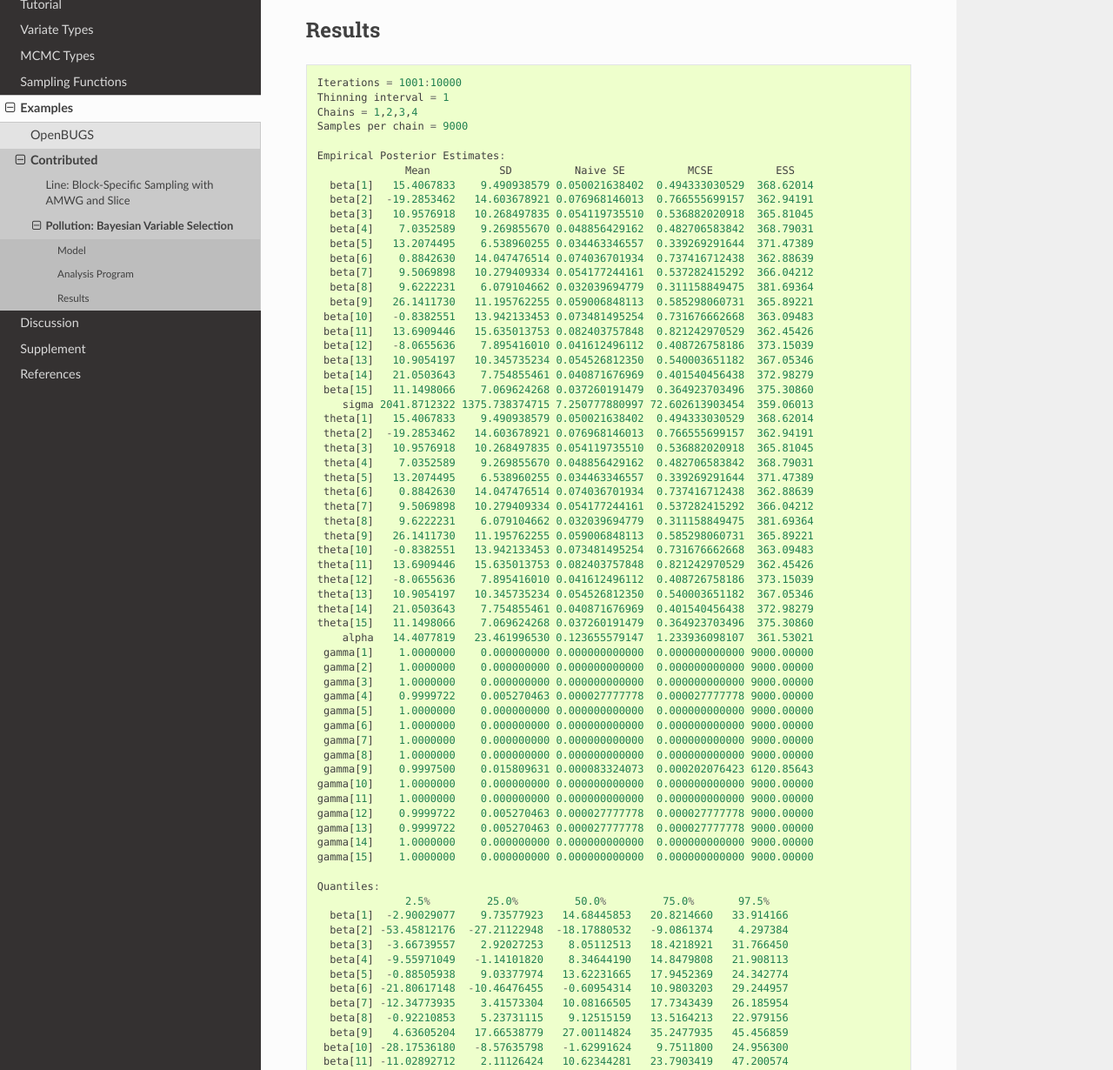
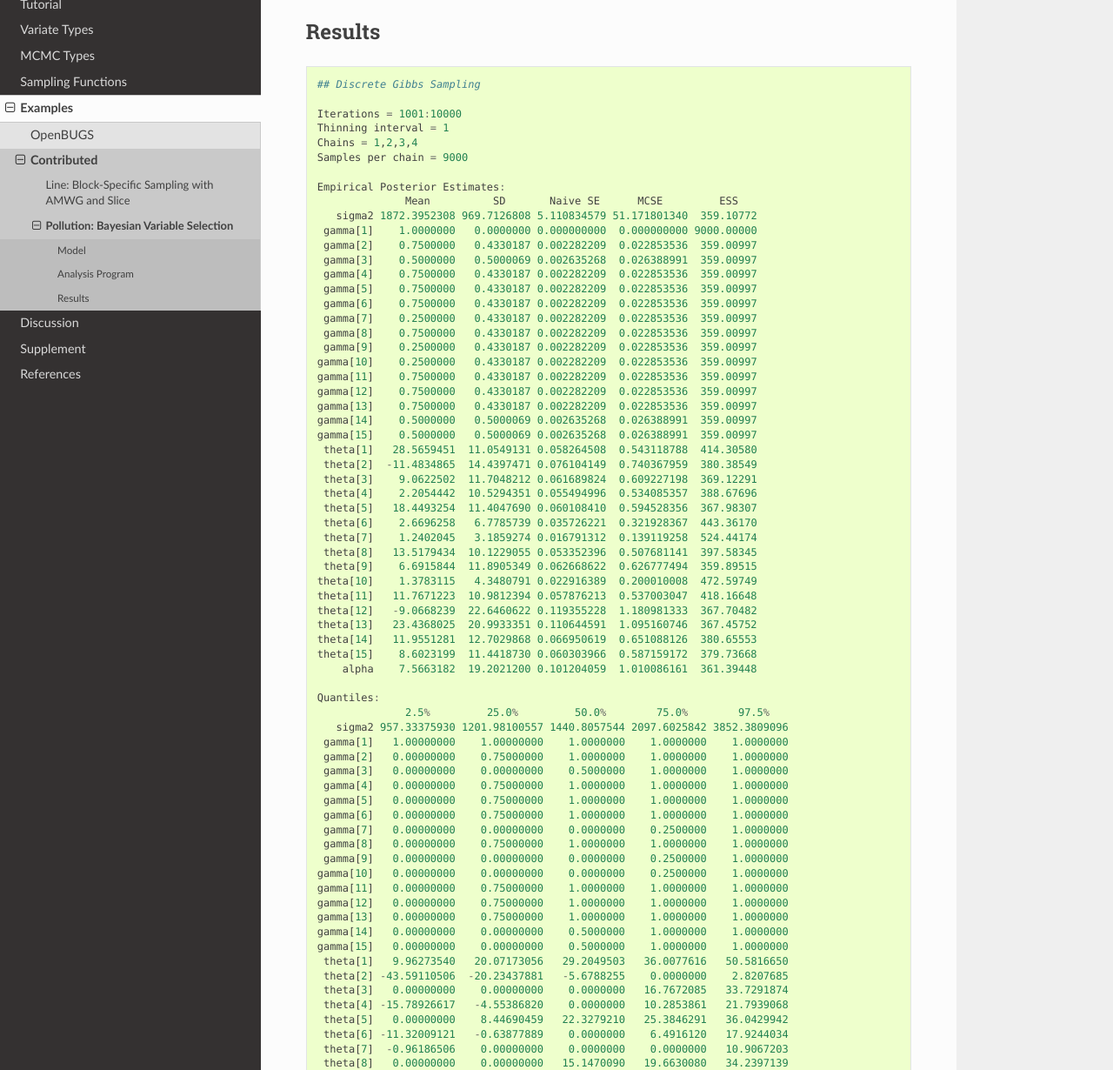
Before and after one commit to brian-j-smith/Mamba.jl, a Sphinx documentation site: the page built from doc/examples/pollution.rst, in a window 1280 px wide and 1400 px high, scrolled down 577 px, cut to the strip 170-1400 px from the top of the window. Shown: the whole strip at 87% size. Built offline with Sphinx 7.4.7 and the Read the Docs theme 2.0.0, drawn with Linux system fonts in a browser that asks for light colours; formulas are drawn with MathJax 3; cross-references to code outside the pages are shown as plain code; some of the changed text lies outside the part shown.

```diff
--- a/doc/examples/pollution.rst
+++ b/doc/examples/pollution.rst
@@ -5,21 +5,22 @@
 Pollution: Bayesian Variable Selection
 --------------------------------------
 
-Data are from McDonald and Schwing :cite:`mcdonal:1973:pol`. The data includes 15 independent variables and a measure of mortality on 60 US metropolitan areas in 1959-1961. Originally the data were used to illustrate ridge regression (the full X matrix has a huge condition number).
+Data from McDonald and Schwing :cite:`mcdonald:1973:pol` that include 15 independent variables and a measure of mortality on 60 U.S. metropolitan areas in 1959-1961. Originally, the data were used to illustrate ridge regression (the full covariate matrix has a huge condition number).
 
 Model
 ^^^^^
+
 .. math::
 
     y_{i} &\sim \text{Normal}(\mu_i, \sigma) \quad\quad i=1, \ldots, 60 \\
-    \mu_i &= \alpha + \sum_{j=1}^p \theta_j x_{ij} \quad\quad i=1, \ldots, 60; j = 1, \ldots, 15\\
-    \theta_j &= \beta_j\gamma_j\\
-    \alpha &\sim \text{Normal}(\mu_\alpha, \sigma_\alpha)\\
-    \beta_j|\gamma_j=1 &\sim \text{Normal}(\mu_\beta, \sigma_\beta)\\
-    \beta_j|\gamma_j=0 &\sim \text{Normal}(0, 10^12)\\
-    \gamma_j &\sim \text{Bernoulli}(0.5)\\
-    \mu_\alpha, \mu_\beta &\sim \text{Normal}(0,1000)\\
-    \sigma_\alpha^2, \sigma_\beta^2, \sigma^2 &\sim \text{InverseGamma}(0.0001,0.0001)\\
+    \mu_i &= \alpha + \sum_{j=1}^{15} \theta_j x_{ij} \\
+    \theta_j &= \beta_j \gamma_j \\
+    \alpha &\sim \text{Normal}(\mu_\alpha, \sigma_\alpha) \\
+    \beta_j | \gamma_j = 1 &\sim \text{Normal}(\mu_\beta, \sigma_\beta) \\
+    \beta_j | \gamma_j = 0 &\sim \text{Normal}(0, 10^{12}) \\
+    \gamma_j &\sim \text{Bernoulli}(0.5) \\
+    \mu_\alpha, \mu_\beta &\sim \text{Normal}(0, 1000) \\
+    \sigma_\alpha^2, \sigma_\beta^2, \sigma^2 &\sim \text{InverseGamma}(0.0001, 0.0001) \\
 
 
 Analysis Program
@@ -33,6 +34,7 @@ Results
 
 .. code-block:: julia
 
+    ## Discrete Gibbs Sampling
 
     Iterations = 1001:10000
     Thinning interval = 1
@@ -40,101 +42,71 @@ Results
     Samples per chain = 9000
 
     Empirical Posterior Estimates:
-                  Mean           SD          Naive SE          MCSE          ESS
-      beta[1]   15.4067833    9.490938579 0.050021638402  0.494333030529  368.62014
-      beta[2]  -19.2853462   14.603678921 0.076968146013  0.766555699157  362.94191
-      beta[3]   10.9576918   10.268497835 0.054119735510  0.536882020918  365.81045
-      beta[4]    7.0352589    9.269855670 0.048856429162  0.482706583842  368.79031
-      beta[5]   13.2074495    6.538960255 0.034463346557  0.339269291644  371.47389
-      beta[6]    0.8842630   14.047476514 0.074036701934  0.737416712438  362.88639
-      beta[7]    9.5069898   10.279409334 0.054177244161  0.537282415292  366.04212
-      beta[8]    9.6222231    6.079104662 0.032039694779  0.311158849475  381.69364
-      beta[9]   26.1411730   11.195762255 0.059006848113  0.585298060731  365.89221
-     beta[10]   -0.8382551   13.942133453 0.073481495254  0.731676662668  363.09483
-     beta[11]   13.6909446   15.635013753 0.082403757848  0.821242970529  362.45426
-     beta[12]   -8.0655636    7.895416010 0.041612496112  0.408726758186  373.15039
-     beta[13]   10.9054197   10.345735234 0.054526812350  0.540003651182  367.05346
-     beta[14]   21.0503643    7.754855461 0.040871676969  0.401540456438  372.98279
-     beta[15]   11.1498066    7.069624268 0.037260191479  0.364923703496  375.30860
-        sigma 2041.8712322 1375.738374715 7.250777880997 72.602613903454  359.06013
-     theta[1]   15.4067833    9.490938579 0.050021638402  0.494333030529  368.62014
-     theta[2]  -19.2853462   14.603678921 0.076968146013  0.766555699157  362.94191
-     theta[3]   10.9576918   10.268497835 0.054119735510  0.536882020918  365.81045
-     theta[4]    7.0352589    9.269855670 0.048856429162  0.482706583842  368.79031
-     theta[5]   13.2074495    6.538960255 0.034463346557  0.339269291644  371.47389
-     theta[6]    0.8842630   14.047476514 0.074036701934  0.737416712438  362.88639
-     theta[7]    9.5069898   10.279409334 0.054177244161  0.537282415292  366.04212
-     theta[8]    9.6222231    6.079104662 0.032039694779  0.311158849475  381.69364
-     theta[9]   26.1411730   11.195762255 0.059006848113  0.585298060731  365.89221
-    theta[10]   -0.8382551   13.942133453 0.073481495254  0.731676662668  363.09483
-    theta[11]   13.6909446   15.635013753 0.082403757848  0.821242970529  362.45426
-    theta[12]   -8.0655636    7.895416010 0.041612496112  0.408726758186  373.15039
-    theta[13]   10.9054197   10.345735234 0.054526812350  0.540003651182  367.05346
-    theta[14]   21.0503643    7.754855461 0.040871676969  0.401540456438  372.98279
-    theta[15]   11.1498066    7.069624268 0.037260191479  0.364923703496  375.30860
-        alpha   14.4077819   23.461996530 0.123655579147  1.233936098107  361.53021
-     gamma[1]    1.0000000    0.000000000 0.000000000000  0.000000000000 9000.00000
-     gamma[2]    1.0000000    0.000000000 0.000000000000  0.000000000000 9000.00000
-     gamma[3]    1.0000000    0.000000000 0.000000000000  0.000000000000 9000.00000
-     gamma[4]    0.9999722    0.005270463 0.000027777778  0.000027777778 9000.00000
-     gamma[5]    1.0000000    0.000000000 0.000000000000  0.000000000000 9000.00000
-     gamma[6]    1.0000000    0.000000000 0.000000000000  0.000000000000 9000.00000
-     gamma[7]    1.0000000    0.000000000 0.000000000000  0.000000000000 9000.00000
-     gamma[8]    1.0000000    0.000000000 0.000000000000  0.000000000000 9000.00000
-     gamma[9]    0.9997500    0.015809631 0.000083324073  0.000202076423 6120.85643
-    gamma[10]    1.0000000    0.000000000 0.000000000000  0.000000000000 9000.00000
-    gamma[11]    1.0000000    0.000000000 0.000000000000  0.000000000000 9000.00000
-    gamma[12]    0.9999722    0.005270463 0.000027777778  0.000027777778 9000.00000
-    gamma[13]    0.9999722    0.005270463 0.000027777778  0.000027777778 9000.00000
-    gamma[14]    1.0000000    0.000000000 0.000000000000  0.000000000000 9000.00000
-    gamma[15]    1.0000000    0.000000000 0.000000000000  0.000000000000 9000.00000
+                  Mean          SD       Naive SE      MCSE         ESS
+       sigma2 1872.3952308 969.7126808 5.110834579 51.171801340  359.10772
+     gamma[1]    1.0000000   0.0000000 0.000000000  0.000000000 9000.00000
+     gamma[2]    0.7500000   0.4330187 0.002282209  0.022853536  359.00997
+     gamma[3]    0.5000000   0.5000069 0.002635268  0.026388991  359.00997
+     gamma[4]    0.7500000   0.4330187 0.002282209  0.022853536  359.00997
+     gamma[5]    0.7500000   0.4330187 0.002282209  0.022853536  359.00997
+     gamma[6]    0.7500000   0.4330187 0.002282209  0.022853536  359.00997
+     gamma[7]    0.2500000   0.4330187 0.002282209  0.022853536  359.00997
+     gamma[8]    0.7500000   0.4330187 0.002282209  0.022853536  359.00997
+     gamma[9]    0.2500000   0.4330187 0.002282209  0.022853536  359.00997
+    gamma[10]    0.2500000   0.4330187 0.002282209  0.022853536  359.00997
+    gamma[11]    0.7500000   0.4330187 0.002282209  0.022853536  359.00997
+    gamma[12]    0.7500000   0.4330187 0.002282209  0.022853536  359.00997
+    gamma[13]    0.7500000   0.4330187 0.002282209  0.022853536  359.00997
+    gamma[14]    0.5000000   0.5000069 0.002635268  0.026388991  359.00997
+    gamma[15]    0.5000000   0.5000069 0.002635268  0.026388991  359.00997
+     theta[1]   28.5659451  11.0549131 0.058264508  0.543118788  414.30580
+     theta[2]  -11.4834865  14.4397471 0.076104149  0.740367959  380.38549
+     theta[3]    9.0622502  11.7048212 0.061689824  0.609227198  369.12291
+     theta[4]    2.2054442  10.5294351 0.055494996  0.534085357  388.67696
+     theta[5]   18.4493254  11.4047690 0.060108410  0.594528356  367.98307
+     theta[6]    2.6696258   6.7785739 0.035726221  0.321928367  443.36170
+     theta[7]    1.2402045   3.1859274 0.016791312  0.139119258  524.44174
+     theta[8]   13.5179434  10.1229055 0.053352396  0.507681141  397.58345
+     theta[9]    6.6915844  11.8905349 0.062668622  0.626777494  359.89515
+    theta[10]    1.3783115   4.3480791 0.022916389  0.200010008  472.59749
+    theta[11]   11.7671223  10.9812394 0.057876213  0.537003047  418.16648
+    theta[12]   -9.0668239  22.6460622 0.119355228  1.180981333  367.70482
+    theta[13]   23.4368025  20.9933351 0.110644591  1.095160746  367.45752
+    theta[14]   11.9551281  12.7029868 0.066950619  0.651088126  380.65553
+    theta[15]    8.6023199  11.4418730 0.060303966  0.587159172  379.73668
+        alpha    7.5663182  19.2021200 0.101204059  1.010086161  361.39448
 
     Quantiles:
-                  2.5%         25.0%         50.0%         75.0%       97.5%
-      beta[1]  -2.90029077    9.73577923   14.68445853   20.8214660   33.914166
-      beta[2] -53.45812176  -27.21122948  -18.17880532   -9.0861374    4.297384
-      beta[3]  -3.66739557    2.92027253    8.05112513   18.4218921   31.766450
-      beta[4]  -9.55971049   -1.14101820    8.34644190   14.8479808   21.908113
-      beta[5]  -0.88505938    9.03377974   13.62231665   17.9452369   24.342774
-      beta[6] -21.80617148  -10.46476455   -0.60954314   10.9803203   29.244957
-      beta[7] -12.34773935    3.41573304   10.08166505   17.7343439   26.185954
-      beta[8]  -0.92210853    5.23731115    9.12515159   13.5164213   22.979156
-      beta[9]   4.63605204   17.66538779   27.00114824   35.2477935   45.456859
-     beta[10] -28.17536180   -8.57635798   -1.62991624    9.7511800   24.956300
-     beta[11] -11.02892712    2.11126424   10.62344281   23.7903419   47.200574
-     beta[12] -24.10450209  -12.80469777   -7.84240330   -3.3330360    8.115268
-     beta[13] -10.79358450    5.07090426   11.94902493   17.7155485   29.104648
-     beta[14]   9.07407353   15.84492725   19.41790312   24.7911484   40.626336
-     beta[15]  -3.42517083    6.29218163   11.74951802   16.4343422   23.148143
-        sigma 950.34700983 1162.00927093 1324.61670638 2322.8684895 4630.639504
-     theta[1]  -2.90029077    9.73577923   14.68445853   20.8214660   33.914166
-     theta[2] -53.45812176  -27.21122948  -18.17880532   -9.0861374    4.297384
-     theta[3]  -3.66739557    2.92027253    8.05112513   18.4218921   31.766450
-     theta[4]  -9.55971049   -1.14101820    8.34644190   14.8479808   21.908113
-     theta[5]  -0.88505938    9.03377974   13.62231665   17.9452369   24.342774
-     theta[6] -21.80617148  -10.46476455   -0.60954314   10.9803203   29.244957
-     theta[7] -12.34773935    3.41573304   10.08166505   17.7343439   26.185954
-     theta[8]  -0.92210853    5.23731115    9.12515159   13.5164213   22.979156
-     theta[9]   4.63605204   17.66538779   27.00114824   35.2477935   45.456859
-    theta[10] -28.17536180   -8.57635798   -1.62991624    9.7511800   24.956300
-    theta[11] -11.02892712    2.11126424   10.62344281   23.7903419   47.200574
-    theta[12] -24.10450209  -12.80469777   -7.84240330   -3.3330360    8.115268
-    theta[13] -10.79358450    5.07090426   11.94902493   17.7155485   29.104648
-    theta[14]   9.07407353   15.84492725   19.41790312   24.7911484   40.626336
-    theta[15]  -3.42517083    6.29218163   11.74951802   16.4343422   23.148143
-        alpha -32.56273559   -0.03785126   12.77837605   30.4538209   60.069413
-     gamma[1]   1.00000000    1.00000000    1.00000000    1.0000000    1.000000
-     gamma[2]   1.00000000    1.00000000    1.00000000    1.0000000    1.000000
-     gamma[3]   1.00000000    1.00000000    1.00000000    1.0000000    1.000000
-     gamma[4]   1.00000000    1.00000000    1.00000000    1.0000000    1.000000
-     gamma[5]   1.00000000    1.00000000    1.00000000    1.0000000    1.000000
-     gamma[6]   1.00000000    1.00000000    1.00000000    1.0000000    1.000000
-     gamma[7]   1.00000000    1.00000000    1.00000000    1.0000000    1.000000
-     gamma[8]   1.00000000    1.00000000    1.00000000    1.0000000    1.000000
-     gamma[9]   1.00000000    1.00000000    1.00000000    1.0000000    1.000000
-    gamma[10]   1.00000000    1.00000000    1.00000000    1.0000000    1.000000
-    gamma[11]   1.00000000    1.00000000    1.00000000    1.0000000    1.000000
-    gamma[12]   1.00000000    1.00000000    1.00000000    1.0000000    1.000000
-    gamma[13]   1.00000000    1.00000000    1.00000000    1.0000000    1.000000
-    gamma[14]   1.00000000    1.00000000    1.00000000    1.0000000    1.000000
-    gamma[15]   1.00000000    1.00000000    1.00000000    1.0000000    1.000000
+                  2.5%         25.0%         50.0%        75.0%        97.5%
+       sigma2 957.33375930 1201.98100557 1440.8057544 2097.6025842 3852.3809096
+     gamma[1]   1.00000000    1.00000000    1.0000000    1.0000000    1.0000000
+     gamma[2]   0.00000000    0.75000000    1.0000000    1.0000000    1.0000000
+     gamma[3]   0.00000000    0.00000000    0.5000000    1.0000000    1.0000000
+     gamma[4]   0.00000000    0.75000000    1.0000000    1.0000000    1.0000000
+     gamma[5]   0.00000000    0.75000000    1.0000000    1.0000000    1.0000000
+     gamma[6]   0.00000000    0.75000000    1.0000000    1.0000000    1.0000000
+     gamma[7]   0.00000000    0.00000000    0.0000000    0.2500000    1.0000000
+     gamma[8]   0.00000000    0.75000000    1.0000000    1.0000000    1.0000000
+     gamma[9]   0.00000000    0.00000000    0.0000000    0.2500000    1.0000000
+    gamma[10]   0.00000000    0.00000000    0.0000000    0.2500000    1.0000000
+    gamma[11]   0.00000000    0.75000000    1.0000000    1.0000000    1.0000000
+    gamma[12]   0.00000000    0.75000000    1.0000000    1.0000000    1.0000000
+    gamma[13]   0.00000000    0.75000000    1.0000000    1.0000000    1.0000000
+    gamma[14]   0.00000000    0.00000000    0.5000000    1.0000000    1.0000000
+    gamma[15]   0.00000000    0.00000000    0.5000000    1.0000000    1.0000000
+     theta[1]   9.96273540   20.07173056   29.2049503   36.0077616   50.5816650
+     theta[2] -43.59110506  -20.23437881   -5.6788255    0.0000000    2.8207685
+     theta[3]   0.00000000    0.00000000    0.0000000   16.7672085   33.7291874
+     theta[4] -15.78926617   -4.55386820    0.0000000   10.2853861   21.7939068
+     theta[5]   0.00000000    8.44690459   22.3279210   25.3846291   36.0429942
+     theta[6] -11.32009121   -0.63877889    0.0000000    6.4916120   17.9244034
+     theta[7]  -0.96186506    0.00000000    0.0000000    0.0000000   10.9067203
+     theta[8]   0.00000000    0.00000000   15.1470090   19.6630080   34.2397139
+     theta[9]   0.00000000    0.00000000    0.0000000    3.8903324   35.6238981
+    theta[10]  -3.64363587    0.00000000    0.0000000    0.0000000   15.3332328
+    theta[11]  -1.41505423    0.00000000   10.8053432   19.9574806   34.1335690
+    theta[12] -47.76379123  -30.97234907    0.0000000    4.0204465   27.5061050
+    theta[13]   0.00000000    0.00000000   17.5636887   44.1151224   58.5492375
+    theta[14]   0.00000000    0.00000000    0.0000000   24.3560365   33.2452281
+    theta[15]   0.00000000    0.00000000    0.0000000   17.7220435   32.5324760
+        alpha -27.38728958   -3.73626201    9.4890781   20.4709663   38.1135924
--- a/doc/samplers/dgs.rst
+++ b/doc/samplers/dgs.rst
@@ -94,4 +94,4 @@ Sampler Constructor
 
     **Example**
 
-        See the :ref:`Eyes <example-Eyes>` and other :ref:`section-Examples`.
+        See the :ref:`Eyes <example-Eyes>`, :ref:`Pollution <example-Pollution>`, and other :ref:`section-Examples`.
--- a/doc/xrefs.bib
+++ b/doc/xrefs.bib
@@ -537,7 +537,7 @@
 }
 
 @incollection{pakman:2013:hmcb,
-  title     = {Auxiliary-variable Exact Hamiltonian Monte Carlo Samplers for Binary Distributions},
+  title     = {Auxiliary-variable exact {H}amiltonian {M}onte {C}arlo samplers for binary distributions},
   url       = {http://media.nips.cc/nipsbooks/nipspapers/paper_files/nips26/1176.pdf},
   booktitle = {Advances in Neural Information Processing Systems 26},
   author    = {Ari Pakman and Liam Paninski},
@@ -680,7 +680,7 @@
 
 @phdthesis{schafer:2012:DIS,
   AUTHOR =       {Christian Andr\'{e} Sch\"{a}fer},
-  TITLE  =       {Monte Carlo Methods for Sampling High-Dimensional Binary Vectors},
+  TITLE  =       {{M}onte {C}arlo Methods for Sampling High-Dimensional Binary Vectors},
   SCHOOL =       {Universit\'{e} Paris-Dauphine},
   year   =       {2012}
 }
```
Also changed, not shown: doc/samplers.rst (+4 -4 lines), doc/samplers/bhmc.rst (+15 -9 lines), doc/samplers/bmg.rst (+29 -7 lines), 5 other files.
